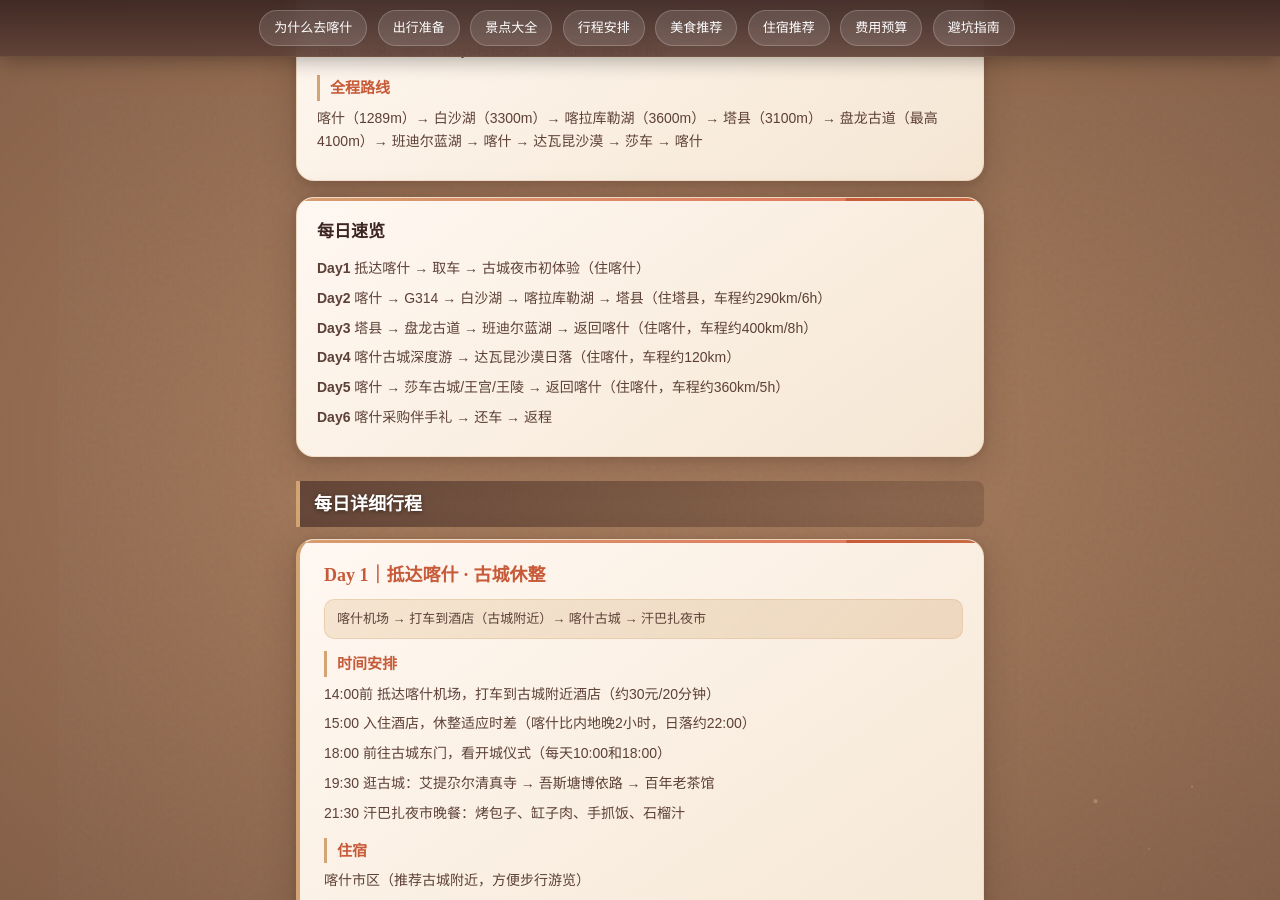
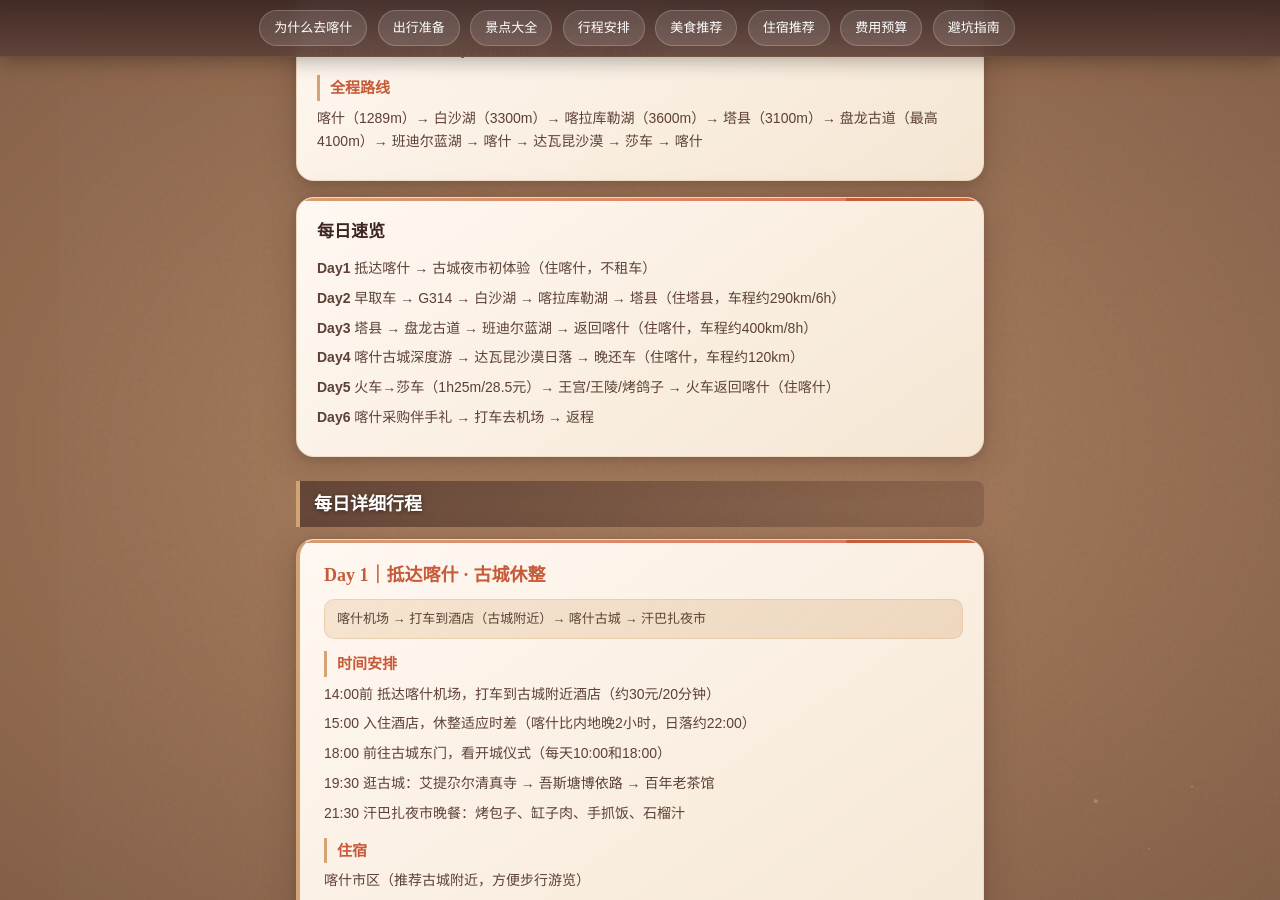
Before and after one commit to yangtf2000/private, a Jekyll site: the page kashgar/index.html, which Jekyll copies as it is, in a window 1280 px wide and 900 px high, scrolled down 15591 px. Built offline with Jekyll 4.4.1, drawn with Linux system fonts in a browser that asks for light colours; some web fonts are replaced; some of the changed text lies outside the part shown.

Commit message:
修正每日速览:D1不取车D4晚还车D5火车D6不还车+D6注意描述

```diff
--- a/kashgar/index.html
+++ b/kashgar/index.html
@@ -805,12 +805,12 @@ section:nth-of-type(7){animation-delay:0.7s}
 
   <div class="card">
     <h3>每日速览</h3>
-    <p><strong>Day1</strong> 抵达喀什 → 取车 → 古城夜市初体验（住喀什）</p>
-    <p><strong>Day2</strong> 喀什 → G314 → 白沙湖 → 喀拉库勒湖 → 塔县（住塔县，车程约290km/6h）</p>
+    <p><strong>Day1</strong> 抵达喀什 → 古城夜市初体验（住喀什，不租车）</p>
+    <p><strong>Day2</strong> 早取车 → G314 → 白沙湖 → 喀拉库勒湖 → 塔县（住塔县，车程约290km/6h）</p>
     <p><strong>Day3</strong> 塔县 → 盘龙古道 → 班迪尔蓝湖 → 返回喀什（住喀什，车程约400km/8h）</p>
-    <p><strong>Day4</strong> 喀什古城深度游 → 达瓦昆沙漠日落（住喀什，车程约120km）</p>
-    <p><strong>Day5</strong> 喀什 → 莎车古城/王宫/王陵 → 返回喀什（住喀什，车程约360km/5h）</p>
-    <p><strong>Day6</strong> 喀什采购伴手礼 → 还车 → 返程</p>
+    <p><strong>Day4</strong> 喀什古城深度游 → 达瓦昆沙漠日落 → 晚还车（住喀什，车程约120km）</p>
+    <p><strong>Day5</strong> 火车→莎车（1h25m/28.5元）→ 王宫/王陵/烤鸽子 → 火车返回喀什（住喀什）</p>
+    <p><strong>Day6</strong> 喀什采购伴手礼 → 打车去机场 → 返程</p>
   </div>
 
   <h3 class="sub-title">每日详细行程</h3>
@@ -910,7 +910,7 @@ section:nth-of-type(7){animation-delay:0.7s}
     <p>14:00 退房，打车去机场（约30元/20分钟）</p>
     <p>16:00后 返程航班</p>
     <h4>注意</h4>
-    <p>大巴扎买干果可以先尝后买，多比价。藏红花注意辨别真伪。车已在D5还掉，D6直接打车去机场即可。</p>
+    <p>大巴扎买干果可以先尝后买，多比价。藏红花注意辨别真伪。推荐方案车已在D4晚还掉，方案一则D5晚还车，D6都直接打车去机场。</p>
   </div>
 </section>
 
```
